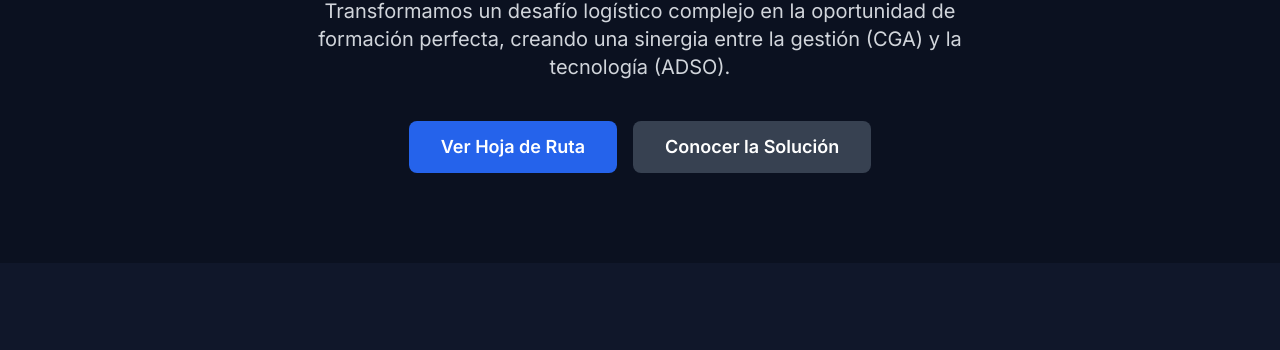
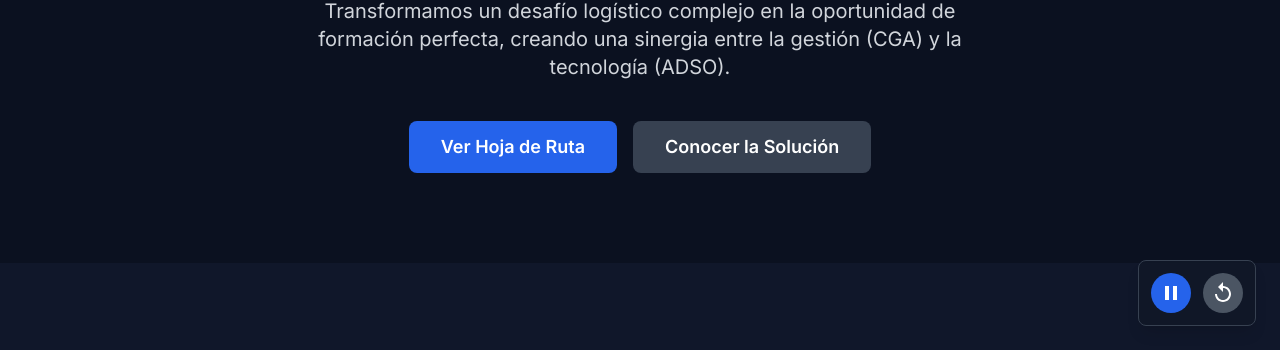
Before and after one commit to cemorab2025/Proyecto_SPOA, a plain HTML site: page index.html in a window 1280 px wide. Shown: the part 450-800 px from the top of the page. Drawn offline with nearby package versions, Linux system fonts and the light colour scheme.

Commit message:
Update index.html

```diff
--- a/index.html
+++ b/index.html
@@ -380,5 +380,91 @@
         </div>
     </footer>
 
+    <!-- ===== REPRODUCTOR DE AUDIO ===== -->
+    <!-- Elemento de audio (oculto por defecto) -->
+    <audio id="projectAudio" src="https://raw.githubusercontent.com/cemorab2025/Proyecto_SPOA/main/Presentacion_Proyecto.wav" preload="auto"></audio>
+
+    <!-- Controles del reproductor flotantes -->
+    <div id="audioPlayerControls" class="fixed bottom-6 right-6 z-50 flex gap-3 p-3 bg-gray-900 bg-opacity-80 backdrop-blur-md rounded-lg shadow-lg border border-gray-700">
+        <button id="playPauseBtn" title="Reproducir/Pausar" class="w-10 h-10 flex items-center justify-center text-white bg-blue-600 hover:bg-blue-700 rounded-full transition-colors duration-200"></button>
+        <button id="restartBtn" title="Reiniciar Audio" class="w-10 h-10 flex items-center justify-center text-white bg-gray-600 hover:bg-gray-700 rounded-full transition-colors duration-200"></button>
+    </div>
+
+            <script>
+        document.addEventListener('DOMContentLoaded', () => {
+            const audio = document.getElementById('projectAudio');
+            const playPauseBtn = document.getElementById('playPauseBtn');
+            const restartBtn = document.getElementById('restartBtn');
+
+            // --- Iconos SVG para los botones ---
+            const playIcon = `<svg class="w-6 h-6" fill="currentColor" viewBox="0 0 24 24" xmlns="http://www.w3.org/2000/svg"><path d="M8 5v14l11-7z"/></svg>`;
+            const pauseIcon = `<svg class="w-6 h-6" fill="currentColor" viewBox="0 0 24 24" xmlns="http://www.w3.org/2000/svg"><path d="M6 19h4V5H6v14zm8-14v14h4V5h-4z"/></svg>`;
+            // Icono de "Reiniciar" (replay)
+            const restartIcon = `<svg class="w-6 h-6" fill="currentColor" viewBox="0 0 24 24" xmlns="http://www.w3.org/2000/svg"><path d="M12 5V1L7 6l5 5V7c3.31 0 6 2.69 6 6s-2.69 6-6 6-6-2.69-6-6H4c0 4.42 3.58 8 8 8s8-3.58 8-8-3.58-8-8-8z"/></svg>`;
+
+            // --- Estado Inicial de los Botones ---
+            playPauseBtn.innerHTML = playIcon; // Inicia mostrando "Play"
+            restartBtn.innerHTML = restartIcon;
+
+            // --- 1. Lógica de Autoplay (3 segundos) ---
+            const audioTimeout = setTimeout(() => {
+                // Intentamos reproducir el audio.
+                // TRUCO: Algunos navegadores permiten 'play()' si el audio está silenciado primero.
+                audio.muted = true; // Silenciamos
+                const playPromise = audio.play();
+
+                if (playPromise !== undefined) {
+                    playPromise.then(() => {
+                        // ¡Éxito! Ahora que está reproduciendo, le quitamos el silencio.
+                        audio.muted = false;
+                        playPauseBtn.innerHTML = pauseIcon;
+                    }).catch(error => {
+                        // Si falla (incluso silenciado), es un bloqueo definitivo.
+                        console.warn("Autoplay fue bloqueado por el navegador. El usuario debe iniciar el audio manualmente.", error);
+                        audio.muted = false; // Nos aseguramos de quitar el silencio para el play manual
+                        playPauseBtn.innerHTML = playIcon;
+                    });
+                }
+            }, 3000); // 3000ms = 3 segundos
+
+            // --- 2. Lógica del Botón Play/Pause ---
+            playPauseBtn.addEventListener('click', () => {
+                // Si el usuario interactúa, cancelamos el timeout por si acaso
+                clearTimeout(audioTimeout);
+
+                if (audio.paused) {
+                    audio.play();
+                    playPauseBtn.innerHTML = pauseIcon;
+                } else {
+                    audio.pause();
+                    playPauseBtn.innerHTML = playIcon;
+                }
+            });
+
+            // --- 3. Lógica del Botón Reiniciar ---
+            restartBtn.addEventListener('click', () => {
+                clearTimeout(audioTimeout); // Cancelamos el timeout
+                audio.currentTime = 0; // Reiniciamos el tiempo
+                audio.play(); // Damos play
+                playPauseBtn.innerHTML = pauseIcon; // Aseguramos que muestre "Pausa"
+            });
+
+            // --- 4. Actualizar icono cuando el audio termine solo ---
+            audio.addEventListener('ended', () => {
+                playPauseBtn.innerHTML = playIcon;
+            });
+
+            // --- 5. Manejo de errores de carga ---
+            audio.addEventListener('error', () => {
+                console.error("No se pudo cargar el archivo de audio. Verifica la URL.");
+                playPauseBtn.innerHTML = playIcon;
+                playPauseBtn.disabled = true; // Deshabilitamos los botones si no hay audio
+                restartBtn.disabled = true;
+                // Opcional: Ocultar los controles si el audio falla
+                // document.getElementById('audioPlayerControls').style.display = 'none';
+            });
+        });
+    </script>
+
 </body>
 </html>
```
